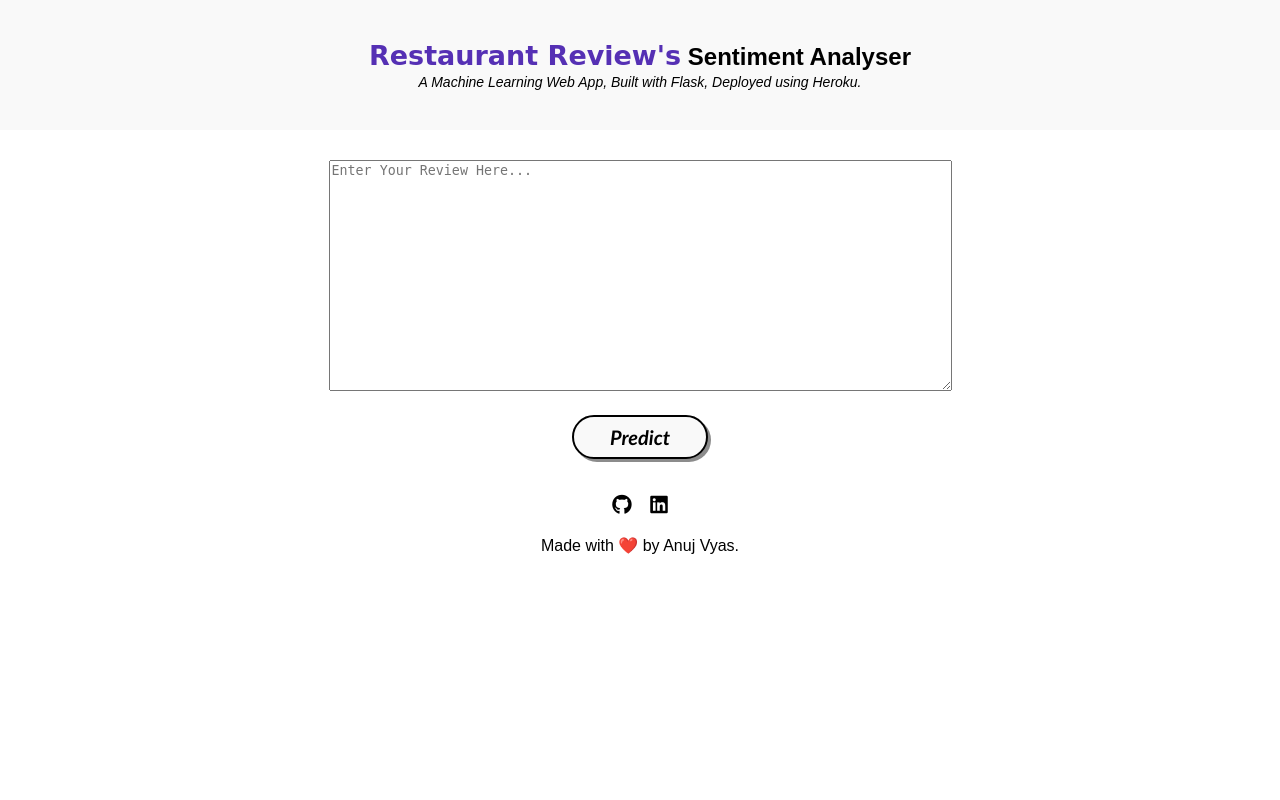
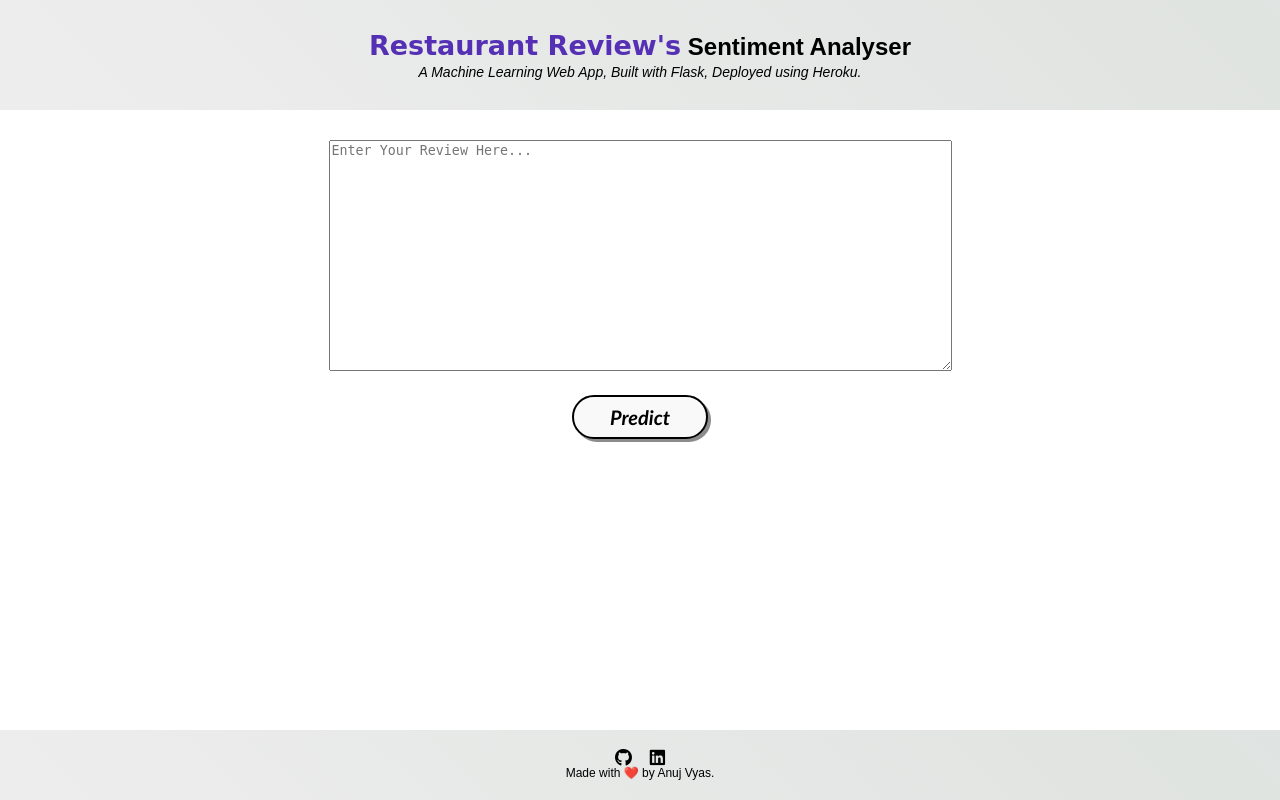
Before and after one commit to anujvyas/Restaurant-Reviews-Sentiment-Analysis-Deployment, a Flask app: page / in a window 1280 px wide. Run offline with Flask 2, Linux system fonts and the light colour scheme; parts of the project's set-up code (start-up, migrations or seed data) failed here and were passed over; some libraries are stand-ins or nearby versions; some web fonts are replaced.

Commit message:
Update styles.css

```diff
--- a/static/styles.css
+++ b/static/styles.css
@@ -1,18 +1,40 @@
+html{
+	height: 100%;
+	margin: 0;
+}
+
 body{
 	font-family: Arial, Helvetica,sans-serif;
     text-align: center;
     margin: 0;
     padding: 0;
     width: 100%;
+	height: 100%;
+	display: flex;
+	flex-direction: column;
 }
 
 /* Website Title */
 .container{
-    background-color: #f9f9f9;
-    padding: 40px;
+	padding: 30px;
+	position: relative;
+	background: linear-gradient(45deg, #ffffff, #ffffff, #f9f9f9, #eeeeee, #e0e4e1, #d7e1ec);
+	background-size: 500% 500%;
+	animation: change-gradient 10s ease-in-out infinite;
+}
+@keyframes change-gradient {
+	0%{
+		background-position: 0 50%;
+	}
+	50%{
+		background-position: 100% 50%;
+	}
+	100%{
+		background-position: 0 50%;
+	}
 }
 
-.container h2{
+.container-heading{
     margin: 0;
 }
 
@@ -31,6 +53,7 @@ body{
 /* Text Area */
 .ml-container{
     margin: 30px 0;
+	flex: 1 0 auto;
 }
 
 .message-box{
@@ -59,24 +82,35 @@ body{
     box-shadow: 0 0;
 }
 
-/* Contact */
+/* Footer */
+.footer{
+    font-size: 14px;
+	padding: 20px;
+	flex-shrink: 0;
+	position: relative;
+	background: linear-gradient(45deg, #ffffff, #ffffff, #f9f9f9, #eeeeee, #e0e4e1, #d7e1ec);
+	background-size: 500% 500%;
+	animation: change-gradient 10s ease-in-out infinite;
+}
+
 .contact-icon{
 	color: #000000;
-	padding: 15px 7px;
+	padding: 7px;
 }
+
 
 .contact-icon:hover{
 	color: #8c8c8c;
 }
 
-/* Footer */
-footer{
-    font-size: 14px;
+.footer-description{
+	margin: 0;
+	font-size: 12px;
 }
-
 /* Result */
 .results{
     padding: 30px 0 0;
+	flex: 1 0 auto;
 }
 
 .danger{
```
